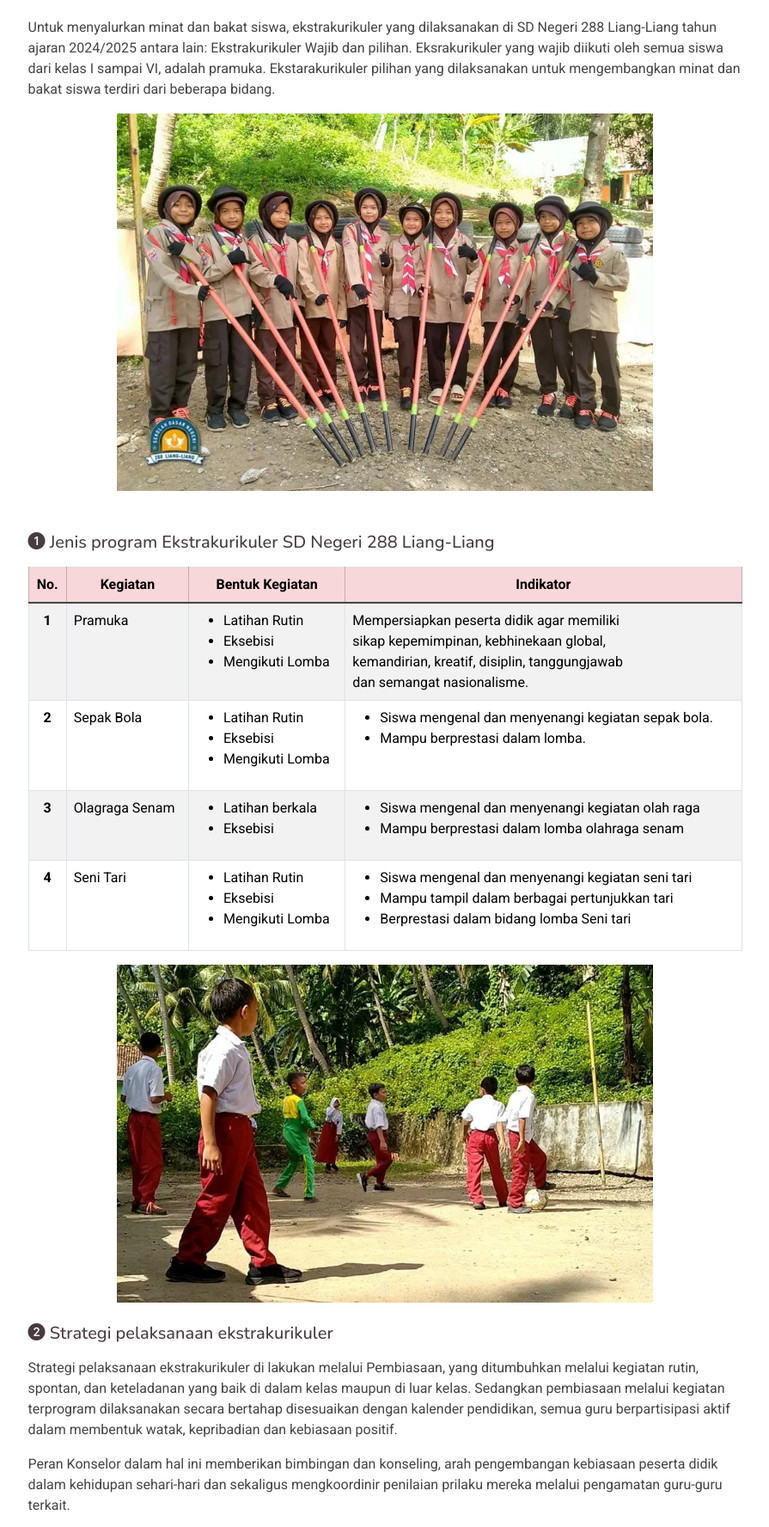
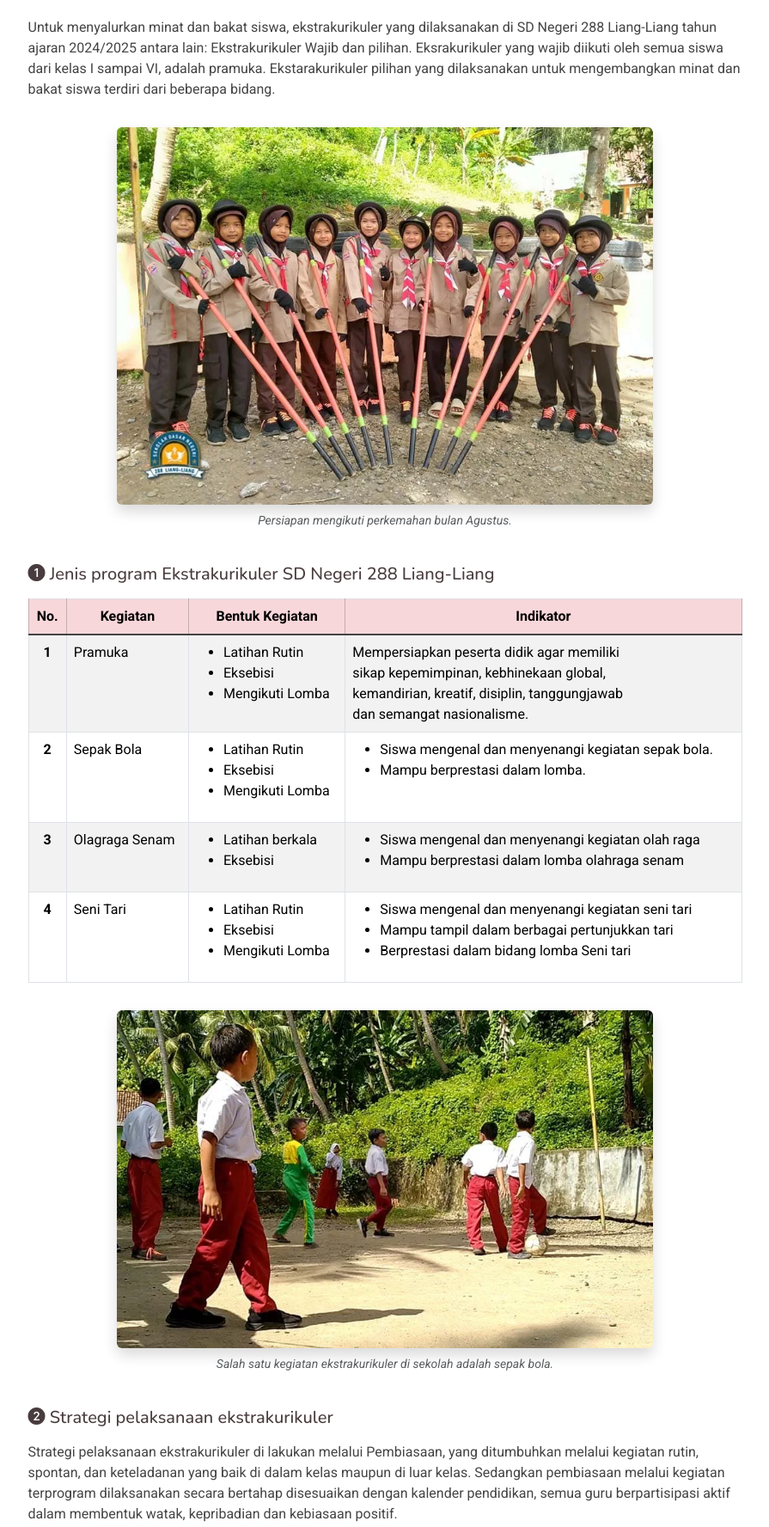
Before and after one commit to sdn288liangliang/ekstrakurikuler, a plain HTML site: page index.html in a window 1280 px wide. Shown: the part 500-2276 px from the top of the page at 86% size, without its empty margins (192-1087 px from the left). Drawn offline with nearby package versions, Linux system fonts and the light colour scheme.

Commit message:
Update file index
Perbaikan isi tulisan

```diff
--- a/index.html
+++ b/index.html
@@ -91,10 +91,15 @@
                 oleh semua siswa dari kelas I sampai VI, adalah pramuka. Ekstarakurikuler pilihan yang dilaksanakan
                 untuk mengembangkan minat dan bakat siswa terdiri dari beberapa bidang.
               </p>
-              <img src="assets/img/pramuka.webp" alt="Pramuka" class="img-fluid w-75 mx-auto d-block"
-                data-aos="fade-up">
 
-              <h5 class="mt-5 mb-3" data-aos="fade-up"><i class="bi bi-1-circle-fill"></i> Jenis program Ekstrakurikuler
+              <figure class="figure mt-3" data-aos="fade-up">
+                <img src="assets/img/pramuka.webp" alt="Pramuka"
+                  class="figure-img img-fluid rounded w-75 mx-auto d-block shadow">
+                <figcaption class="figure-caption text-center"><cite>Persiapan mengikuti perkemahan bulan
+                    Agustus.</cite></figcaption>
+              </figure>
+
+              <h5 class="mt-4 mb-3" data-aos="fade-up"><i class="bi bi-1-circle-fill"></i> Jenis program Ekstrakurikuler
                 SD Negeri 288
                 Liang-Liang
               </h5>
@@ -177,8 +182,13 @@
                 </tbody>
               </table>
 
-              <img src="assets/img/bola.webp" alt="bermain sepak bola" class="img-fluid w-75 mx-auto d-block"
-                data-aos="fade-up">
+              <figure class="figure my-3" data-aos="fade-up">
+                <img src="assets/img/bola.webp" class="figure-img img-fluid rounded w-75 mx-auto d-block shadow"
+                  alt="bermain sepak bola">
+                <figcaption class="figure-caption text-center"><cite>Salah satu kegiatan ekstrakurikuler di sekolah
+                    adalah sepak
+                    bola.</cite></figcaption>
+              </figure>
 
               <h5 class="mt-4 mb-3" data-aos="fade-up"><i class="bi bi-2-circle-fill"></i> Strategi pelaksanaan
                 ekstrakurikuler
@@ -202,7 +212,14 @@
                 diri melalui pembiasaan ini dapat dilakukan secara terjadwal/tidak terjadwal baik di dalam maupun di
                 luar kelas.
               </p>
-              <img src="assets/img/tari.webp" alt="Tarian" class="img-fluid w-75 mx-auto d-block" data-aos="fade-up">
+
+              <figure class="figure my-3" data-aos="fade-up">
+                <img src="assets/img/tari.webp" alt="Pentas tari kreasi"
+                  class="figure-img img-fluid rounded w-75 mx-auto d-block shadow">
+                <figcaption class="figure-caption text-center"><cite>Pentas tari kreasi sebagai salah satu kegiatan
+                    ekstrakurikuler.</cite></figcaption>
+              </figure>
+
             </div>
           </div>
         </div>
```
